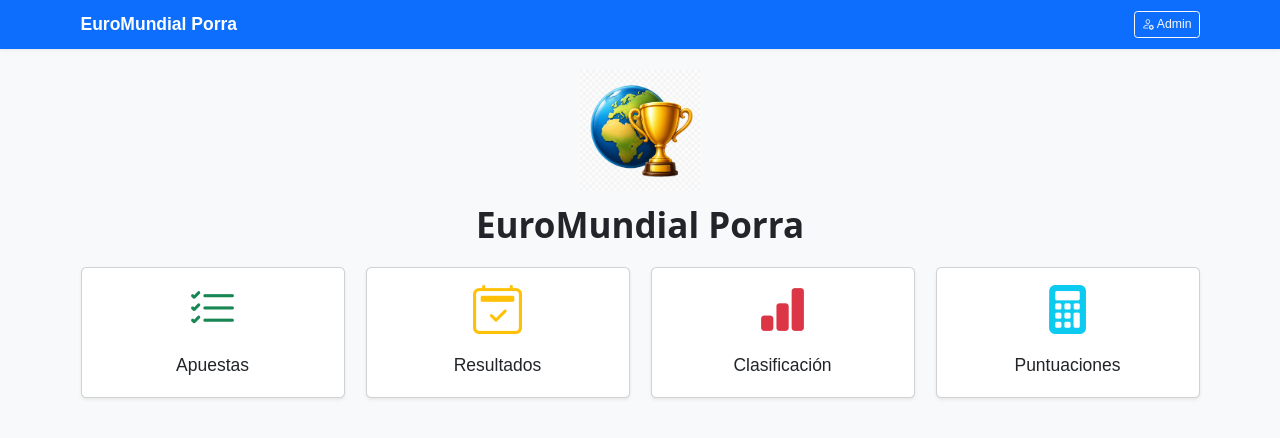
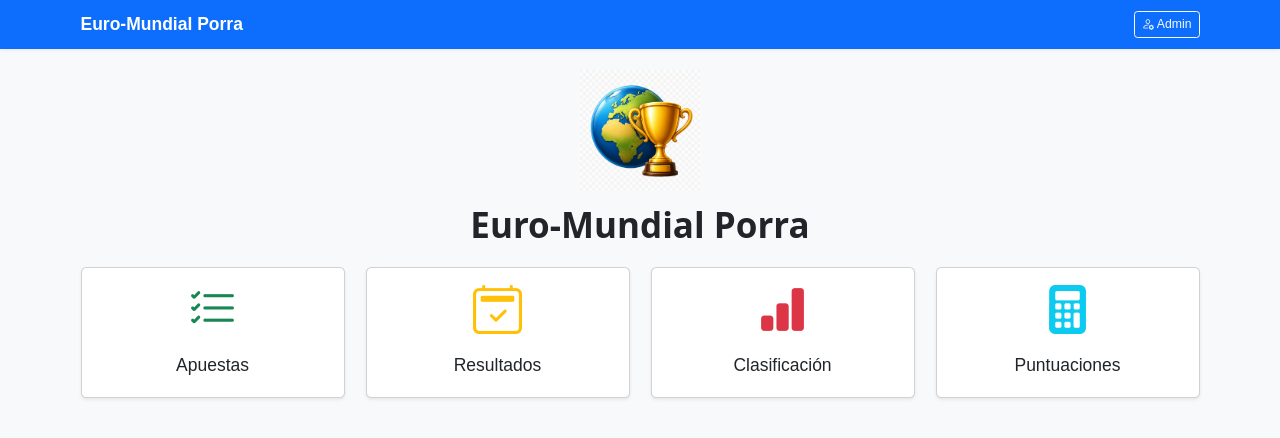
Before and after one commit to jonathangarcifr/EuroMundialPorra, a Django app: page / in a window 1280 px wide. Shown: the top 438 px of the page. Run offline with Django 5.2, Linux system fonts and the light colour scheme.

Commit message:
cambio titulo

```diff
--- a/apuestas/templates/apuestas/base.html
+++ b/apuestas/templates/apuestas/base.html
@@ -578,15 +578,10 @@
     <meta charset="UTF-8">
 
     <title>
-        EuroMundial Porra{% block titulo_pagina %}{% endblock %}
+        Euro-Mundial Porra{% block titulo_pagina %}{% endblock %}
     </title>
 
     <meta name="viewport" content="width=device-width, initial-scale=1">
-
-    <!-- Favicon -->
-    <link rel="icon" type="image/png" href="{% static 'apuestas/img/favicon.png' %}">
-    <link rel="shortcut icon" href="{% static 'apuestas/img/favicon.png' %}">
-    <link rel="apple-touch-icon" href="{% static 'apuestas/img/favicon.png' %}">
 
     <link href="https://cdn.jsdelivr.net/npm/bootstrap@5.3.3/dist/css/bootstrap.min.css" rel="stylesheet">
     <link href="https://cdn.jsdelivr.net/npm/bootstrap-icons@1.11.3/font/bootstrap-icons.css" rel="stylesheet">
@@ -611,7 +606,7 @@ document.addEventListener('DOMContentLoaded', function () {
 <nav class="navbar navbar-dark bg-primary shadow-sm">
     <div class="container">
         <a class="navbar-brand fw-bold d-flex align-items-center gap-2" href="{% url 'inicio' %}">
-            <span>EuroMundial Porra</span>
+            <span>Euro-Mundial Porra</span>
         </a>
 
         <a href="/admin/" class="btn btn-outline-light btn-sm">
--- a/apuestas/templates/apuestas/inicio.html
+++ b/apuestas/templates/apuestas/inicio.html
@@ -8,13 +8,13 @@
 
     <img
         src="{% static 'apuestas/img/logo.png' %}"
-        alt="EuroMundial Porra"
+        alt="Euro-Mundial Porra"
         style="width:120px; height:auto;"
         class="mb-3"
     >
 
     <h1 class="fw-bold">
-        EuroMundial Porra
+        Euro-Mundial Porra
     </h1>
 
 </div>
```
